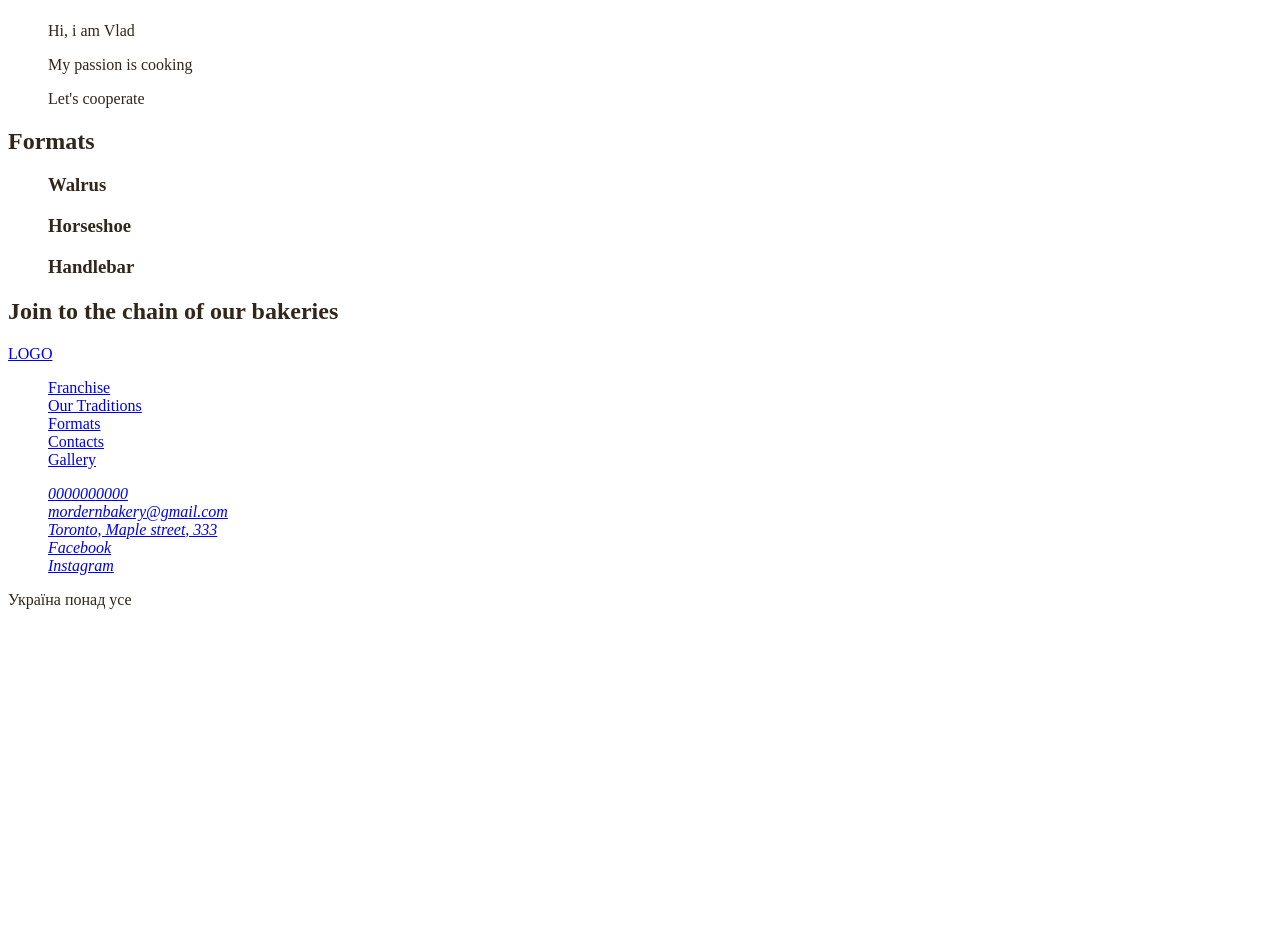
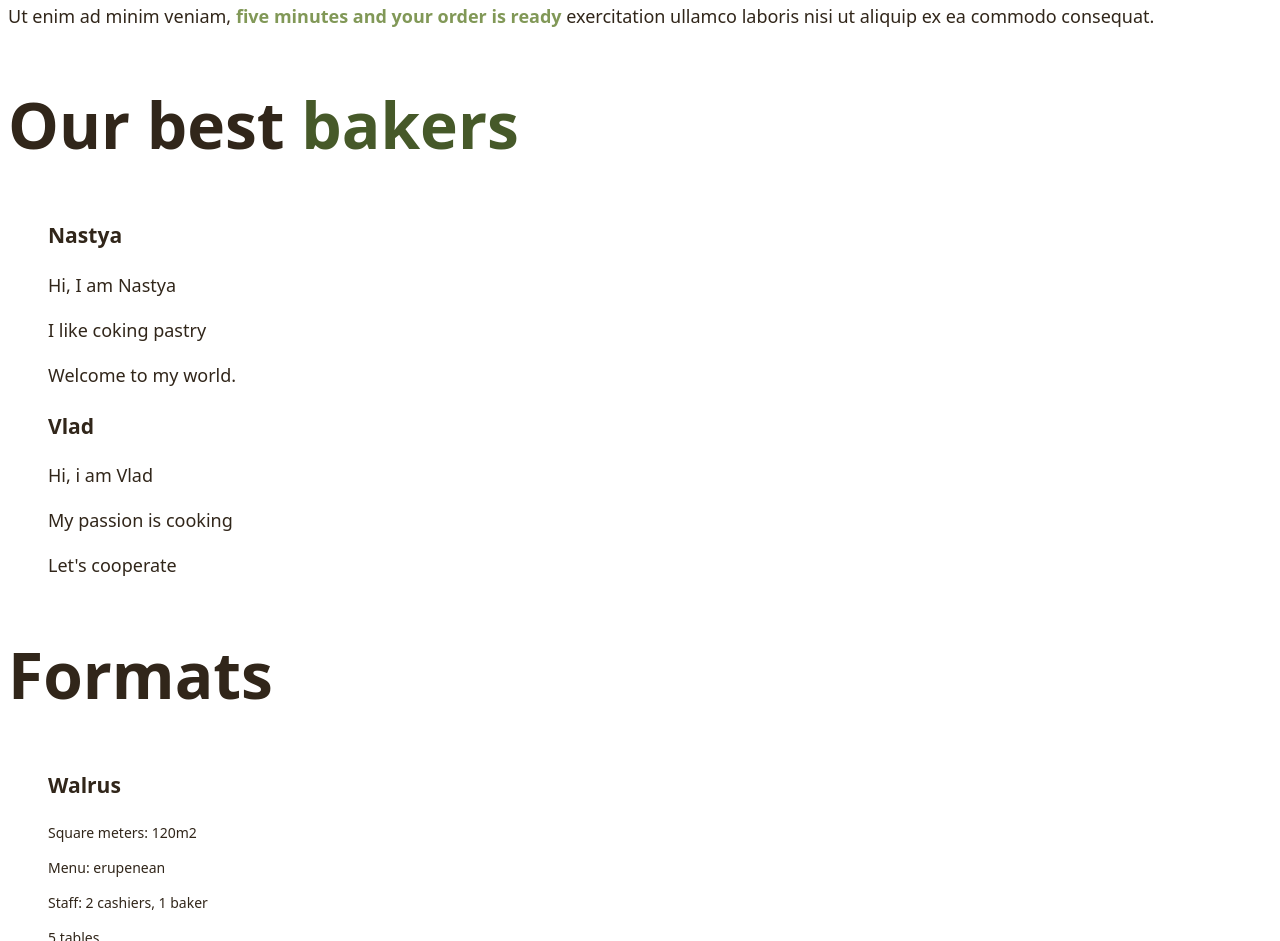
Before and after one commit to VeronikaPro/BakeryShop, a plain HTML site: page index.html in a window 1280 px wide. Shown: the part 640-1581 px from the top of the page. Before the commit the page ends 1265 px from the top, so only its background shows below. Drawn offline with Linux system fonts and the light colour scheme; a web font is replaced by a local one.

Commit message:
Add font-styles

```diff
--- a/css/style.css
+++ b/css/style.css
@@ -13,6 +13,17 @@ ul {
 
 body{
     color: var(--color-primary-dark);
+    font-weight: 400;
+    font-size: 18px;
+            font-family: "Libertinus Math", system-ui;
+            font-weight: 400;
+            font-style: normal;
+            line-height: 1.5;
+
+}
+
+.address-link{
+    font-style: normal;
 }
 
 .btn{
@@ -21,6 +32,7 @@ body{
     border:2px solid var(--color-brand);
     color: var(--color-primary-light);
     cursor: pointer;
+    font-weight: 600;
 }
 
 .btn:hover{
@@ -33,15 +45,19 @@ body{
 }
 
 .link{
-color: var(--color-primary-light)
+color: var(--color-primary-light);
+line-height: 1.5;
+text-decoration: none;
 }
 
 .link:hover{
 color: var(--color-brand);
+font-weight: 600;
 }
 
 .hero-title{
     color:var(--color-primary-light);
+
 }
 
 .hero-title .accent{
@@ -53,6 +69,66 @@ color: var(--color-primary-light);/* HEX value */
 background-color: var(--color-brand);
     }
 
+.adv-item{
+font-size: 20px;
+font-weight: 300;
+    }
+
+    .section-title{
+        font-size: 64px;
+        font-weight: 900;
+        line-height: 1.3;
+    }
+
 .section-title .accent{
     color: var(--color-brand-dark);
 }
+
+/* Traditions-text */
+
+.traditions-text span{
+font-weight: 600;
+    color: var(--color-brand);
+}
+
+.brand{
+    text-transform: uppercase;
+}
+
+/* chefs-section */
+
+.chefs-title{
+    font-size: 40;
+    font-weight: 600;
+}
+
+/* formats */
+
+.format-title{
+    font-size: 24;
+        font-weight: 600;
+}
+
+.format-text{
+    font-size: 14px;
+    font-weight: 300;
+}
+
+/* footer */
+.address-link{
+    color: var(--color-primary-light);
+    font-size: 16px;
+    font-weight: 300;
+    text-decoration: none;
+}
+
+.address-link:hover {
+    color: var(--color-brand);
+    font-size: 16px;
+    font-weight: 300;
+}
+
+.address-copyright{
+    font-size: 14px;
+    font-style: normal;
+}
--- a/index.html
+++ b/index.html
@@ -4,14 +4,21 @@
     <meta charset="UTF-8" />
     <meta name="viewport" content="width=device-width, initial-scale=1.0" />
     <title>Mordern Bakery</title>
-    <link rel="stylesheet" href="./css/style.css">
+    <!-- Fonts -->
+    <link rel="preconnect" href="https://fonts.googleapis.com" />
+    <link rel="preconnect" href="https://fonts.gstatic.com" crossorigin />
+    <link
+      href="https://fonts.googleapis.com/css2?family=Libertinus+Math&display=swap"
+      rel="stylesheet"
+    />
+    <link rel="stylesheet" href="./css/style.css" />
   </head>
   <body>
     <header>
       <nav>
         <a href="#">LOGO</a>
         <!--logo -->
-        <ul >
+        <ul>
           <li><a class="link" href="#">Franchise</a></li>
           <li><a class="link" href="#">Our Traditions</a></li>
           <li><a class="link" href="#">Formats</a></li>
@@ -27,26 +34,30 @@
       </section>
       <section>
         <ul class="advantages-list">
-          <li>Market Demand</li>
-          <li>Good Formats</li>
-          <li>Experienced company team</li>
+          <li class="adv-item">Market Demand</li>
+          <li class="adv-item">Good Formats</li>
+          <li class="adv-item">Experienced company team</li>
         </ul>
         <h2 class="section-title">New Format of Traditions</h2>
-        <p>
-          <span>lorem ipsum dolor</span> sit amet, consectetur adipiscing elit,
-          sed do eiusmod tempor incididunt ut labore et dolore magna aliqua.
+        <p class="traditions-text">
+          <span class="brand">shop bakery</span> sit amet, consectetur
+          adipiscing elit, sed do eiusmod tempor incididunt ut labore et dolore
+          magna aliqua.
         </p>
-        <p>
-          Ut enim ad minim veniam, <span>quis nostrud</span> exercitation
-          ullamco laboris nisi ut aliquip ex ea commodo consequat.
+        <p class="traditions-text">
+          Ut enim ad minim veniam,
+          <span>five minutes and your order is ready</span> exercitation ullamco
+          laboris nisi ut aliquip ex ea commodo consequat.
         </p>
       </section>
-      <section>
-        <h2 class="section-title">Our best <span class="accent">bakers</span></h2>
+      <section id="chefs-section">
+        <h2 class="section-title">
+          Our best <span class="accent">bakers</span>
+        </h2>
         <ul>
           <li>
             <article>
-              <h3>Nastya</h3>
+              <h3 class="chefs-title">Nastya</h3>
               <p>Hi, I am Nastya</p>
               <p>I like coking pastry</p>
               <p>Welcome to my world.</p>
@@ -54,7 +65,7 @@
           </li>
           <li>
             <article>
-              <h3>Vlad</h3>
+              <h3 class="chefs-title">Vlad</h3>
               <p>Hi, i am Vlad</p>
               <p>My passion is cooking</p>
               <p>Let's cooperate</p>
@@ -67,23 +78,42 @@
         <ul>
           <li>
             <article>
-              <h3 class="section-title">Walrus</h3>
+              <h3 class="format-title">Walrus</h3>
+              <div class="format-text">
+                <p>Square meters: 120m2</p>
+                <p>Menu: erupenean</p>
+                <p>Staff: 2 cashiers, 1 baker</p>
+                <p>5 tables</p>
+              </div>
             </article>
           </li>
           <li>
             <article>
-              <h3 class="section-title">Horseshoe</h3>
+              <h3 class="format-title">Horseshoe</h3>
+              <div class="format-text">
+                <p>Square meters: 120m2</p>
+                <p>Menu: erupenean</p>
+                <p>Staff: 2 cashiers, 1 baker</p>
+                <p>5 tables</p>
+              </div>
             </article>
           </li>
           <li>
             <article>
-              <h3 class="section-title">Handlebar</h3>
+              <h3 class="format-title">Handlebar</h3>
+              <div class="format-text">
+                <p>Square meters: 120m2</p>
+                <p>Menu: erupenean</p>
+                <p>Staff: 2 cashiers, 1 baker</p>
+                <p>5 tables</p>
+              </div>
             </article>
           </li>
         </ul>
       </section>
-      <section>
+      <section id="contact-section">
         <h2 class="section-title">Join to the chain of our bakeries</h2>
+        <p>Fill in the form and we contact you!</p>
       </section>
     </main>
     <footer>
@@ -91,25 +121,27 @@
         <a href="#">LOGO</a>
         <!--logo -->
         <ul>
-          <li><a href="#">Franchise</a></li>
-          <li><a href="#">Our Traditions</a></li>
-          <li><a href="#">Formats</a></li>
-          <li><a href="#">Contacts</a></li>
-          <li><a href="#">Gallery</a></li>
+          <li><a  class="link" href="#">Franchise</a></li>
+          <li><a  class="link" href="#">Our Traditions</a></li>
+          <li><a  class="link" href="#">Formats</a></li>
+          <li><a  class="link" href="#">Contacts</a></li>
+          <li><a  class="link" href="#">Gallery</a></li>
         </ul>
       </nav>
       <address>
         <ul>
-          <li><a href="tel:+0000000000">0000000000</a></li>
+          <li><a class="address-link" href="tel:+0000000000">0000000000</a></li>
           <li>
-            <a href="mailto:mordernbakery@gmail.com">mordernbakery@gmail.com</a>
+            <a class="address-link" href="mailto:mordernbakery@gmail.com">mordernbakery@gmail.com</a>
           </li>
-          <li><a href="#">Toronto, Maple street, 333</a></li>
+          <li><a class="address-link" href="#">Toronto, Maple street, 333</a></li>
           <li><a href="#">Facebook</a></li>
           <li><a href="#">Instagram</a></li>
         </ul>
+        <a class="address-link" href="">Privacy Policy</a>
+        <p class="address-copyright" lang="uk">&copy 2025 Україна понад усе! 💛💙</p>
       </address>
-      <p lang="uk">Україна понад усе</p>
+
     </footer>
   </body>
 </html>
```
